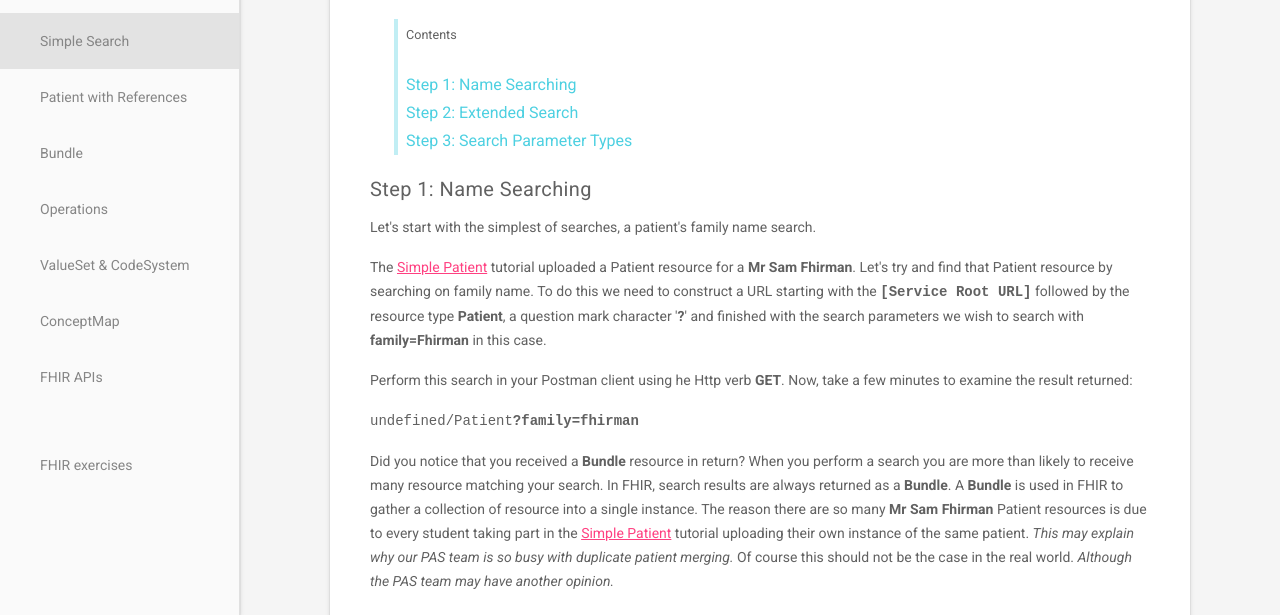
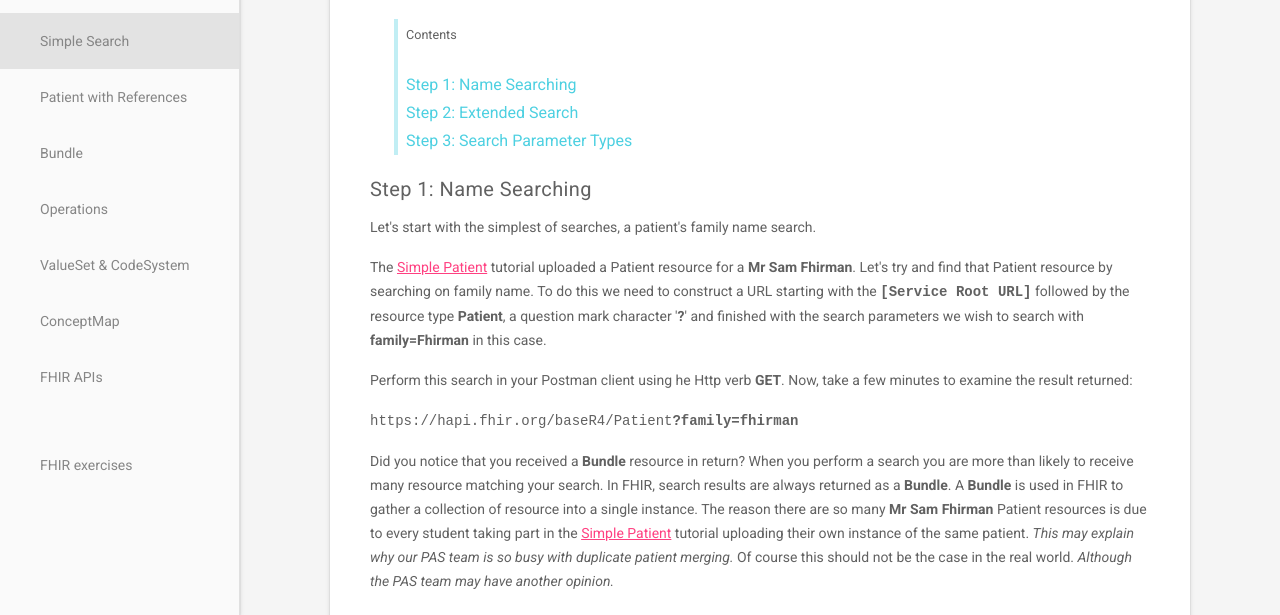
Before and after one commit to fhir-drills/fhir-drills.github.io, a plain HTML site: page simple-search.html in a window 1280 px wide. Shown: the part 185-800 px from the top of the page. Drawn offline with nearby package versions, Linux system fonts and the light colour scheme.

Commit message:
Fix undefined server URL in simple-search.html
Replace reference to non-existent servers.wildfhir3 with servers.hapiFhirR4
to match the current server configuration. This fixes the "undefined/Patient?family=fhirman"
display issue when navigating to simple-search after uploading a patient.

The wildfhir3 server was removed in a previous migration to HAPI FHIR R4.

```diff
--- a/simple-search.html
+++ b/simple-search.html
@@ -337,8 +337,8 @@
 
     <script>
       $( document ).ready((document) => {
-        $("#fhir-server").html("<span> " + servers.wildfhir3 + "</<span>");
-        $("#fhir-server-ru").html("<span> " + servers.wildfhir3 + "</<span>");
+        $("#fhir-server").html("<span> " + servers.hapiFhirR4 + "</<span>");
+        $("#fhir-server-ru").html("<span> " + servers.hapiFhirR4 + "</<span>");
       });
     </script>
 
```
